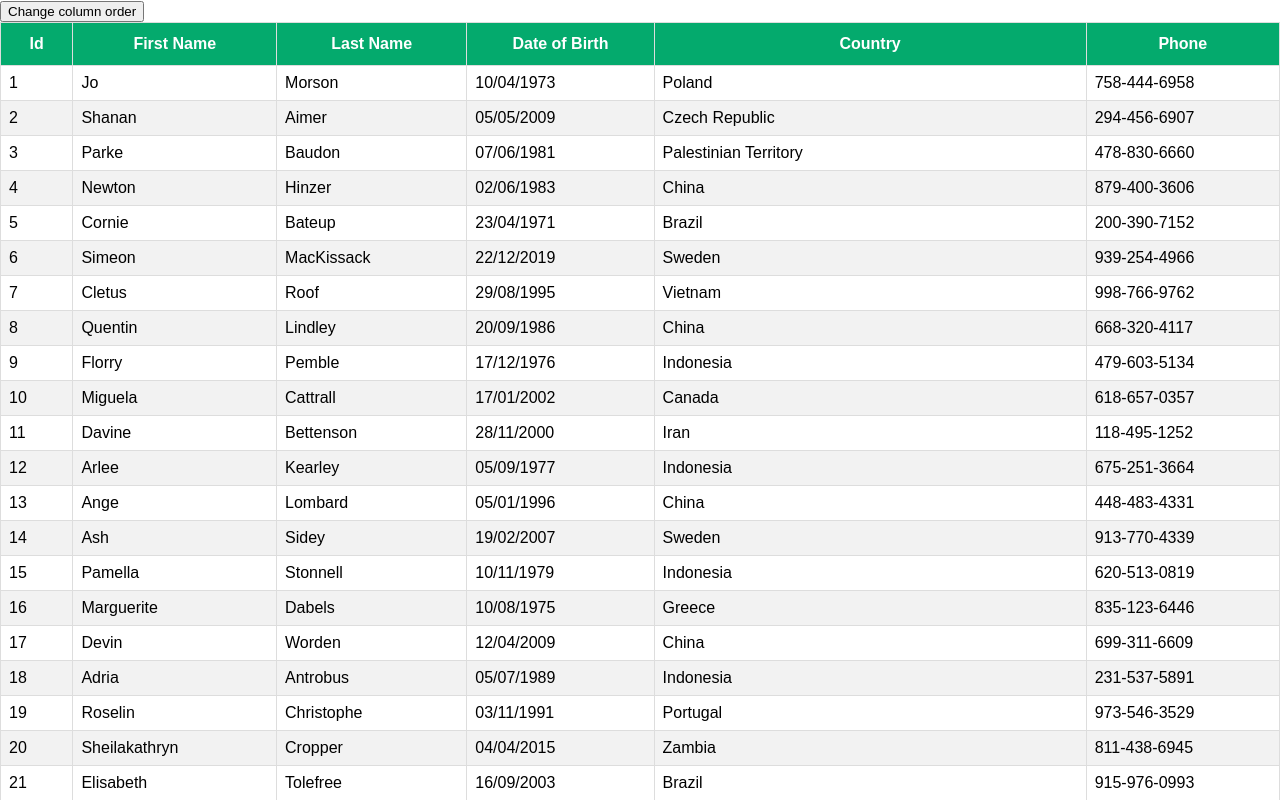
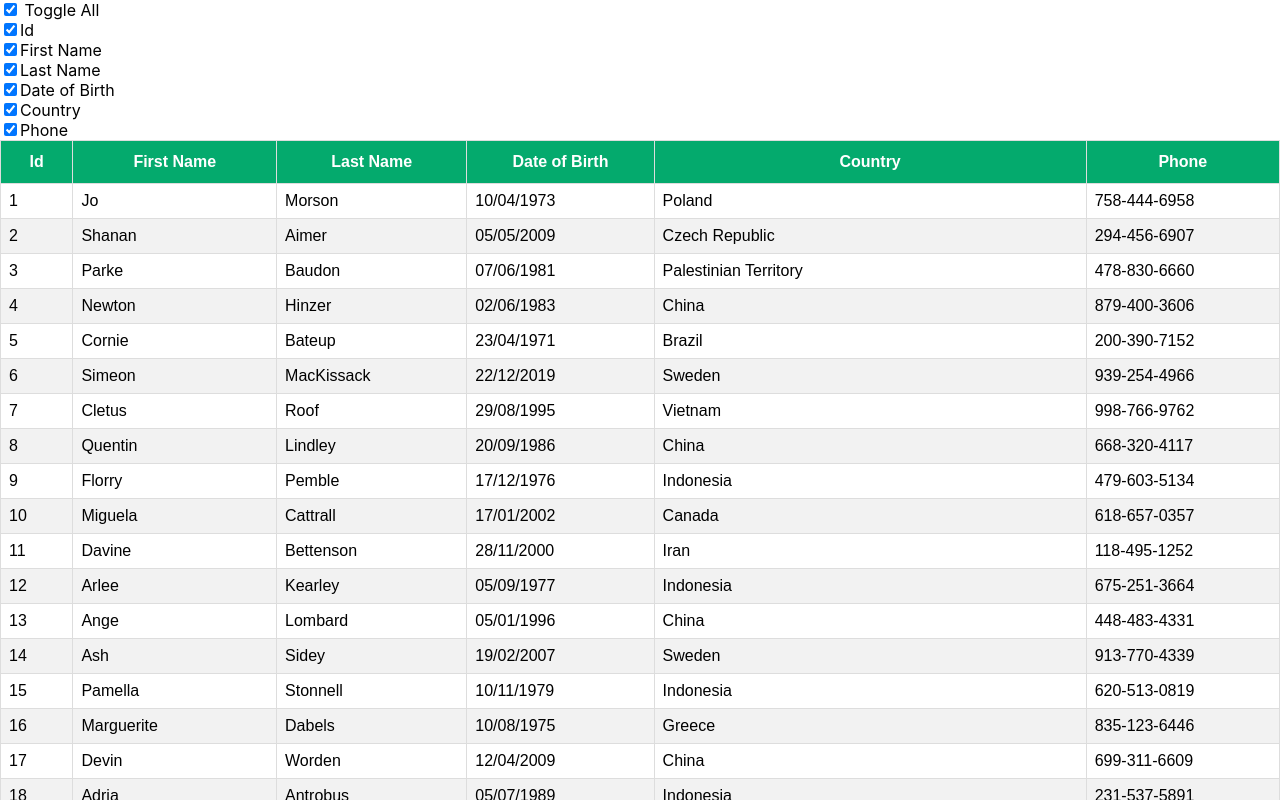
Before and after one commit to serdarsen/react-table-demo, a React (Create React App) app: page / in a window 1280 px wide. Shown: the top 800 px of the page. Built offline with nearby package versions, Linux system fonts and the light colour scheme.

Commit message:
Add Column Hiding.

```diff
--- a/src/App.js
+++ b/src/App.js
@@ -1,10 +1,10 @@
 import "./App.css";
-import ColumnOrder from "./components/ColumnOrder";
+import ColumnHiding from "./components/ColumnHiding";
 
 function App() {
   return (
     <div>
-      <ColumnOrder />
+      <ColumnHiding />
     </div>
   );
 }
--- /dev/null
+++ b/src/components/ColumnHiding.js
@@ -0,0 +1,79 @@
+import React, { useMemo } from "react";
+import { useTable } from "react-table";
+import Checkbox from "./Checkbox";
+import { COLUMNS } from "./columns";
+import MOCK_DATA from "./MOCK_DATA.json";
+import "./table.css";
+
+const ColumnHiding = () => {
+  const columnsMemo = useMemo(() => COLUMNS, []);
+  const dataMemo = useMemo(() => MOCK_DATA, []);
+
+  const {
+    getTableProps,
+    getTableBodyProps,
+    headerGroups,
+    footerGroups,
+    rows,
+    prepareRow,
+    allColumns,
+    getToggleHideAllColumnsProps,
+  } = useTable({
+    columns: columnsMemo,
+    data: dataMemo,
+  });
+
+  return (
+    <>
+      <div>
+        <div>
+          <Checkbox {...getToggleHideAllColumnsProps()} /> Toggle All
+        </div>
+      </div>
+      {allColumns.map((column) => (
+        <div key={column.id}>
+          <label>
+            <input type="checkbox" {...column.getToggleHiddenProps()} />
+            {column.Header}
+          </label>
+        </div>
+      ))}
+      <table className="react-table" {...getTableProps()}>
+        <thead>
+          {headerGroups.map((headerGroup) => (
+            <tr {...headerGroup.getHeaderGroupProps()}>
+              {headerGroup.headers.map((column) => (
+                <th {...column.getHeaderProps()}>{column.render("Header")}</th>
+              ))}
+            </tr>
+          ))}
+        </thead>
+        <tbody {...getTableBodyProps()}>
+          {rows.map((row) => {
+            prepareRow(row);
+            return (
+              <tr {...row.getRowProps()}>
+                {row.cells.map((cell) => {
+                  return (
+                    <td {...cell.getCellProps()}>{cell.render("Cell")}</td>
+                  );
+                })}
+              </tr>
+            );
+          })}
+        </tbody>
+        <tfoot>
+          {footerGroups.map((footerGroup) => (
+            <tr {...footerGroup.getFooterGroupProps()}>
+              {footerGroup.headers.map((column) => (
+                <td {...column.getFooterProps()}>{column.render("Footer")}</td>
+              ))}
+            </tr>
+          ))}
+        </tfoot>
+      </table>
+    </>
+  );
+};
+
+export default ColumnHiding;
```
